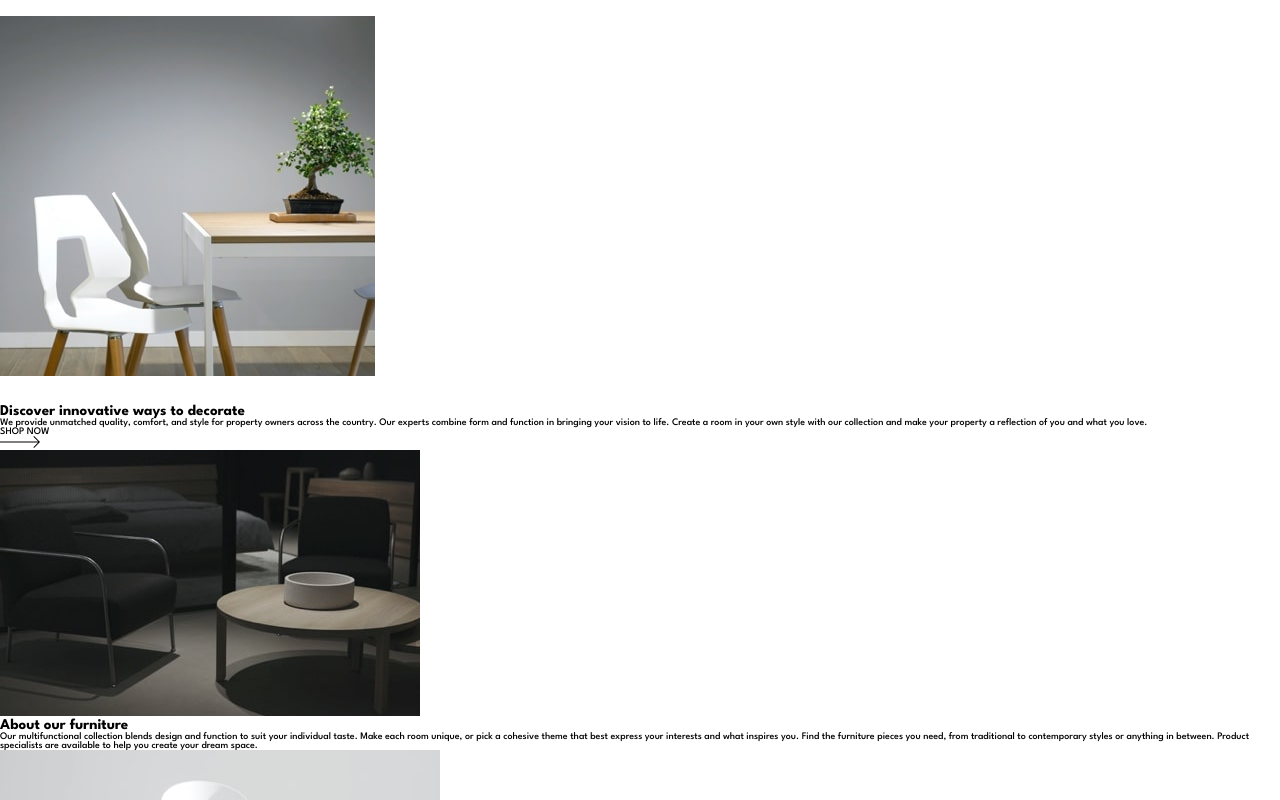
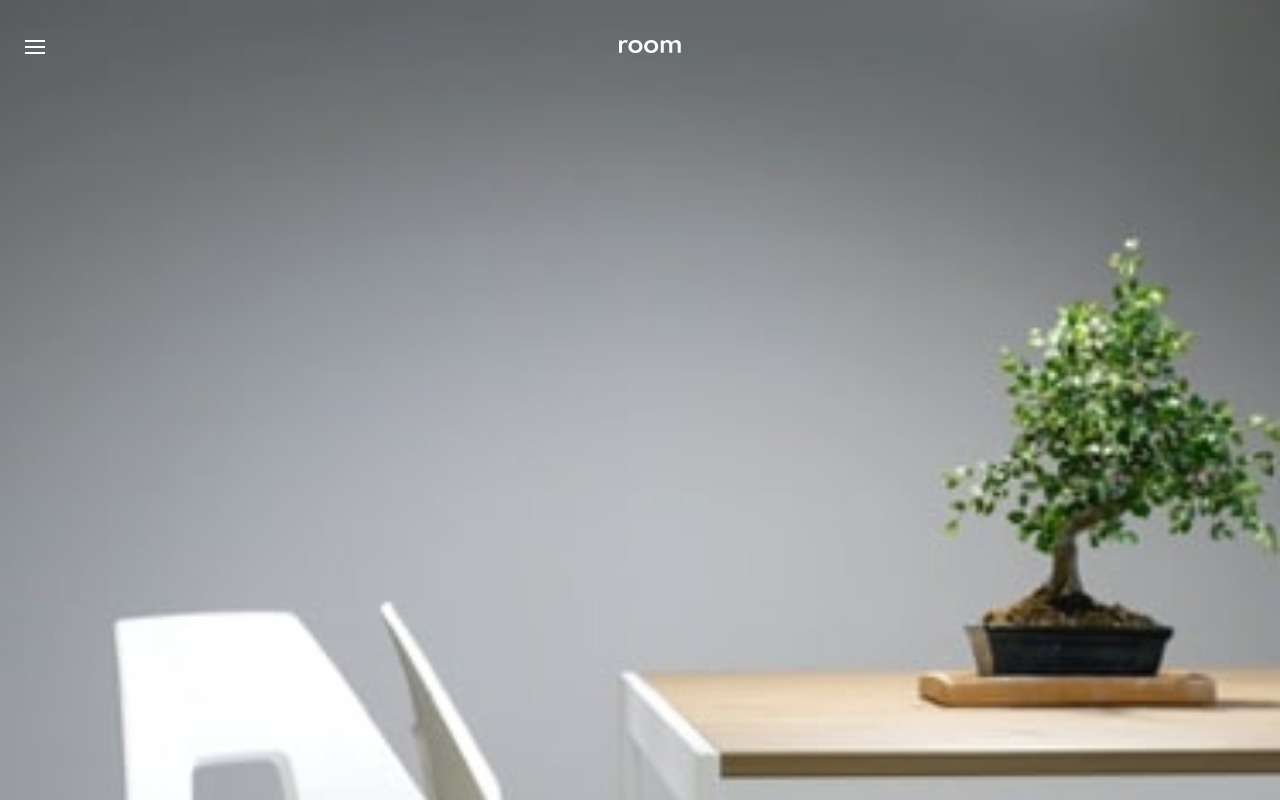
Before and after one commit to David-Henery4/Room-Homepage, a React (Create React App) app: page / in a window 1280 px wide. Shown: the top 800 px of the page. Built offline with nearby package versions, Linux system fonts and the light colour scheme.

Commit message:
hero-mon-layout

```diff
--- a/src/components/MobNav.js
+++ b/src/components/MobNav.js
@@ -3,9 +3,9 @@ import {Hamburger, Logo} from "../svgs/index";
 
 const MobNav = () => {
   return (
-    <nav>
-      <Hamburger/>
-      <Logo/>
+    <nav className='nav'>
+      <Hamburger className='nav__burger'/>
+      <Logo className='nav__logo'/>
     </nav>
   )
 }
--- a/src/layout/Bottom.js
+++ b/src/layout/Bottom.js
@@ -9,8 +9,8 @@ const Bottom = () => {
         <img className="about-img1__img" src={aboutTopImg} alt="about-img-1" />
       </div>
       <div className="about-info">
-        <h2>About our furniture</h2>
-        <p>
+        <h2 className="about__title">About our furniture</h2>
+        <p className="about__text">
           Our multifunctional collection blends design and function to suit your
           individual taste. Make each room unique, or pick a cohesive theme that
           best express your interests and what inspires you. Find the furniture
@@ -20,7 +20,11 @@ const Bottom = () => {
         </p>
       </div>
       <div className="about-img2">
-        <img src={aboutBottonImg} alt="about-img-2" />
+        <img
+          className="about-img2__img"
+          src={aboutBottonImg}
+          alt="about-img-2"
+        />
       </div>
     </section>
   );
--- a/src/layout/Header.js
+++ b/src/layout/Header.js
@@ -9,15 +9,15 @@ const Header = () => {
     <main className="header header-grid">
       <MobNav />
       <section className="header-img">
-        <img src={heroImg} alt="hero-img" />
+        <img className="header-hero-img" src={heroImg} alt="hero-img" />
       </section>
-      <div className="slider-nav">
-        <IconLeft/>
-        <IconRight />
+      <div className="header-slider-nav">
+        <IconLeft className="header-slider__icon" />
+        <IconRight className="header-slider__icon" />
       </div>
       <section className="header-info">
-        <h1>Discover innovative ways to decorate</h1>
-        <p>
+        <h1 className="header__title">Discover innovative ways to decorate</h1>
+        <p className="header__text">
           We provide unmatched quality, comfort, and style for property owners
           across the country. Our experts combine form and function in bringing
           your vision to life. Create a room in your own style with our
@@ -25,8 +25,8 @@ const Header = () => {
           love.
         </p>
         <div className="header-cta">
-          <p>SHOP NOW</p>
-          <Arrow/>
+          <p className="header-cta__btn">SHOP NOW</p>
+          <Arrow className="header-cta__arrow" />
         </div>
       </section>
     </main>
--- /dev/null
+++ b/src/sass/components/_nav.scss
@@ -0,0 +1,17 @@
+.nav{
+    grid-column: 1/-1;
+    grid-row: 1/3;
+    z-index: 5;
+    width: 100%;
+    height: 100%;
+    padding: 4rem 2.5rem;
+    display: flex;
+    justify-content: center;
+    align-items: center;
+    &__burger{
+        margin-right: auto;
+    }
+    &__logo{
+        margin-right: auto;
+    }
+}
--- /dev/null
+++ b/src/sass/layout/_about.scss
@@ -0,0 +1,17 @@
+.about {
+  width: 100%;
+  &-img1 {
+    &__img {
+    }
+  }
+  &-info {
+  }
+  &__title {
+  }
+  &__text {
+  }
+  &-img2 {
+    &__img {
+    }
+  }
+}
--- a/src/sass/layout/_app-grid.scss
+++ b/src/sass/layout/_app-grid.scss
@@ -1,7 +1,7 @@
 .app-grid{
   width: 100%;
   display: grid;
-  grid-template-columns: 1fr;
+  grid-template-columns: 100%;
   grid-template-rows: repeat(16, 1fr);
 }
 
--- a/src/sass/layout/_header.scss
+++ b/src/sass/layout/_header.scss
@@ -1,3 +1,71 @@
-.header{
+.header {
+  display: grid;
+  width: 100%;
+  grid-template-columns: repeat(16, 1fr);
+  // grid-template-rows: repeat(16, 1fr);
+  &-img {
+    grid-row: 1/7;
+    grid-column: 1/-1;
+    width: 100%;
+  }
+  &-hero-img{
+    width: 100%;
+    height: 100%;
+    object-fit: cover;
+    object-position: 100% 100%;
+  }
+  &-slider-nav {
+    grid-row: 4/7;
+    grid-column: 13/-1;
+    background-color: black;
+    padding: 1.5rem;
+    display: flex;
+    justify-content: space-evenly;
+    align-items: center;
+    gap: 1rem;
+  }
+  &-slider__icon{
+    max-height: 15px;
+    max-width: 20px;
+  }
+  &-info{
+    grid-row: 7/16;
+    grid-column: 1/-1;
+    width: 100%;
+    height: 100%;
+    display: flex;
+    flex-direction: column;
+    justify-content: center;
+    align-items: flex-start;
+    text-align: left;
+    gap: 1.5rem;
+    padding: 5.5rem 3rem;
+    // place-items: center;
+  }
+  &__title{
+    font-size: 2.5rem;
+    font-weight: 600;
+  }
+  &__text{
+    font-size: 1.2rem;
+    color: $darkGrey;
+    line-height: 16px;
+    font-weight: 500;
+  }
+  &-cta{
+    width: 100%;
+    margin-top: 30px;
+    display: flex;
+    justify-content: flex-start;
+    align-items: center;
+    gap: 30px;
+    &__btn{
+      font-size: 1.2rem;
+      font-weight: 500;
+      letter-spacing: 7px;
+    }
+    &__arrow{
 
+    }
+  }
 }
--- a/src/sass/styles.scss
+++ b/src/sass/styles.scss
@@ -4,3 +4,6 @@
 @import "./base/typograpy";
 @import "./base/utilities";
 @import "./layout/app-grid";
+@import "./layout/header";
+@import "./layout/about";
+@import "./components/nav";
```
Also changed, not shown: src/images/icon-angle-left.svg, src/images/icon-angle-right.svg.
